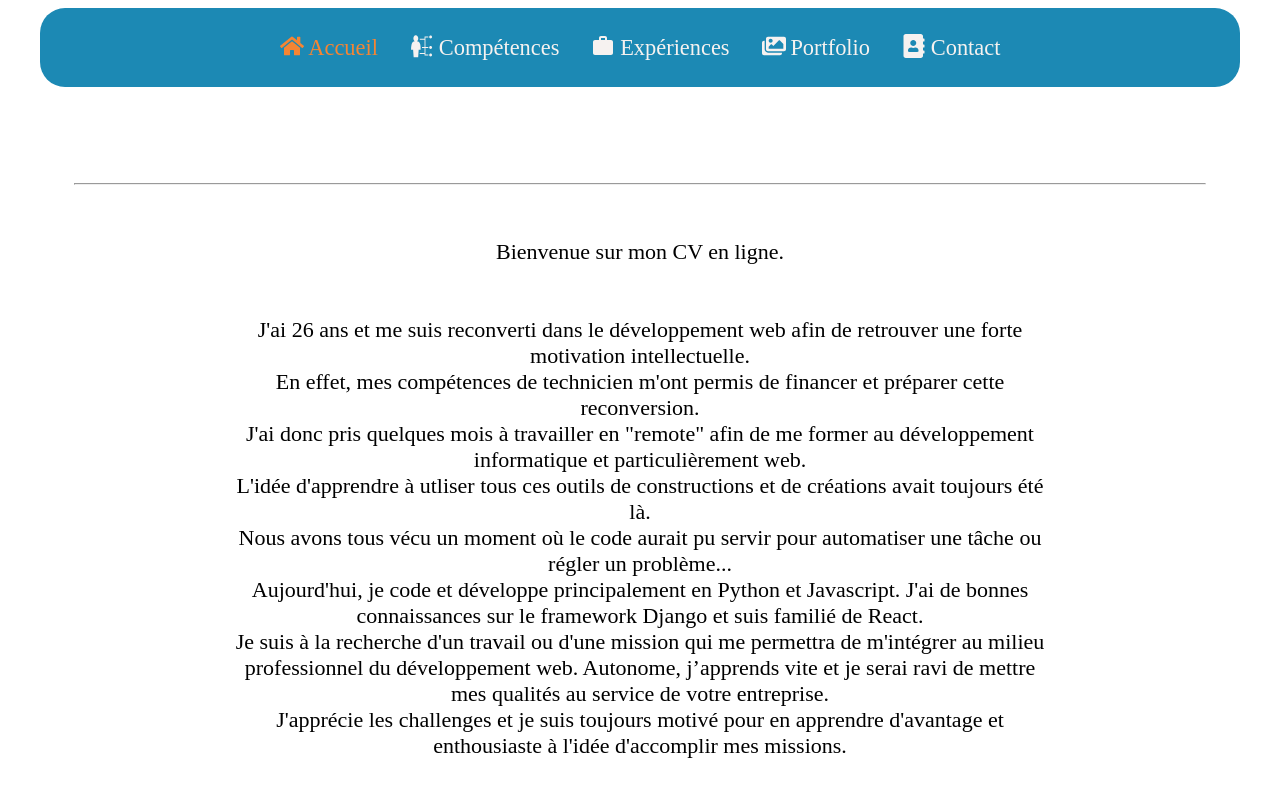
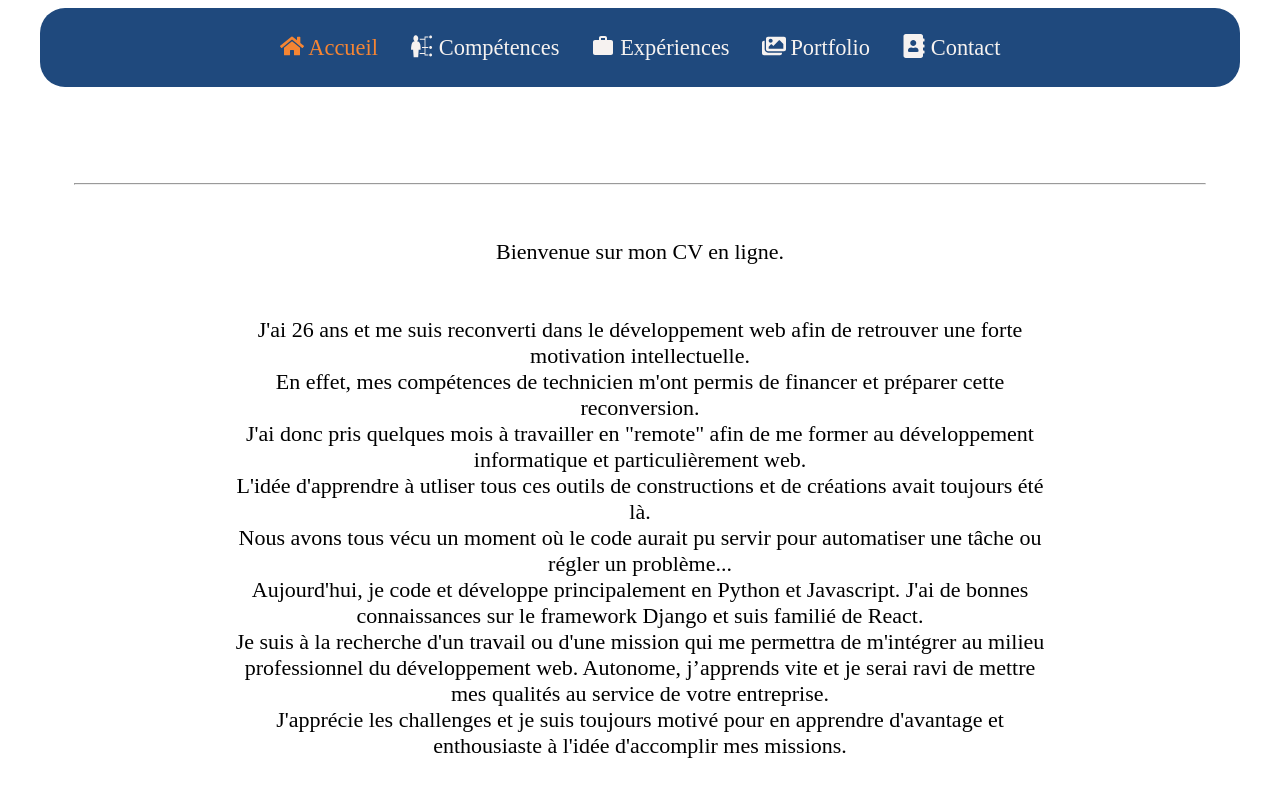
Before and after one commit to Stecathw/CV, a React (Create React App) app: page / in a window 1280 px wide. Shown: the top 800 px of the page. Built offline with nearby package versions, Linux system fonts and the light colour scheme; a web font is replaced by a local one.

Commit message:
New color

```diff
--- a/src/styles/_settings.scss
+++ b/src/styles/_settings.scss
@@ -4,7 +4,7 @@ $font-1: 'Iceland', cursive;
 $font-2: 'Roboto', sans-serif;
 
 $color-1: #1c100b;
-$color-2: #1c89b4;
+$color-2: #1f497d;
 $color-3: #f6f2f0;
 $color-4: #f58533;
 
```
